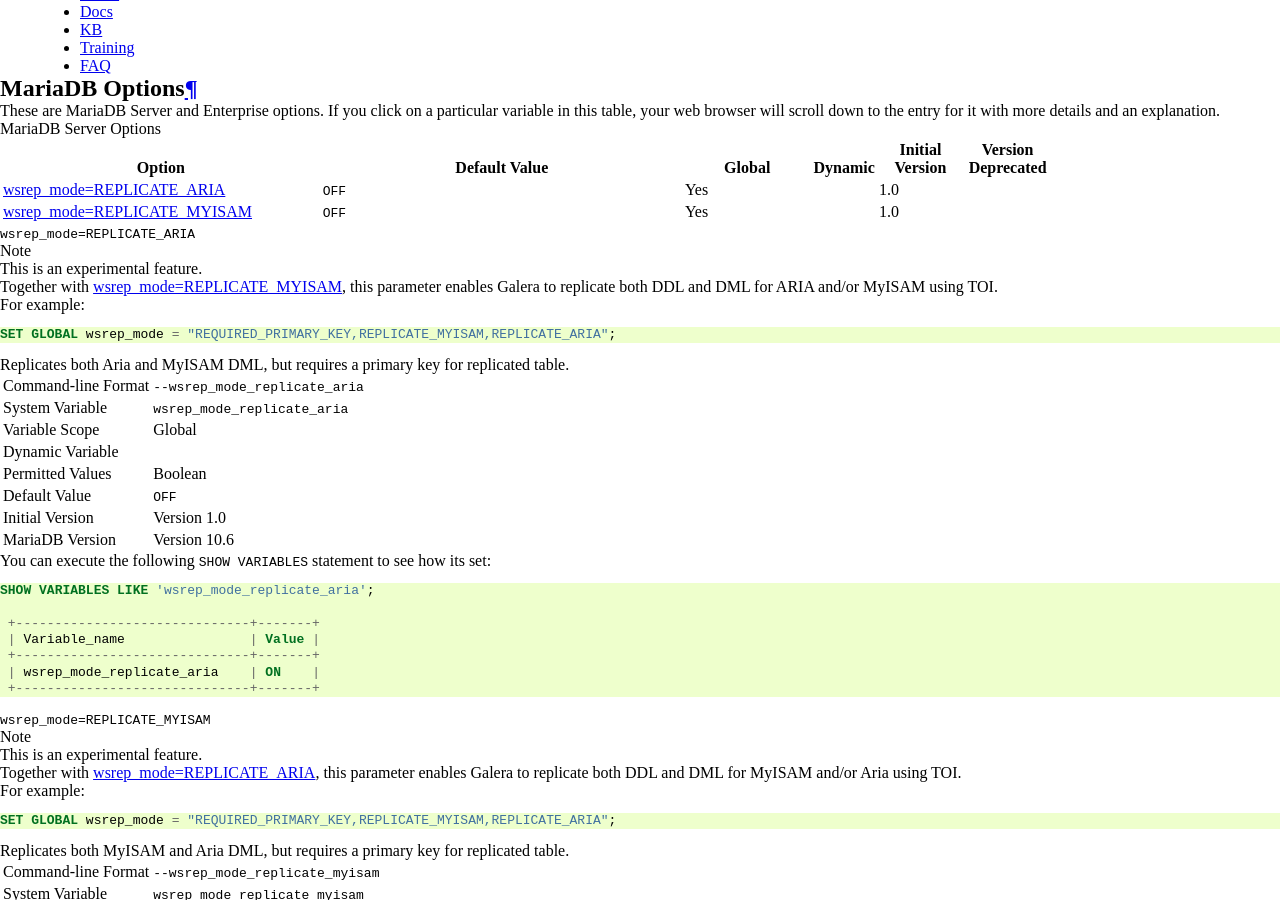
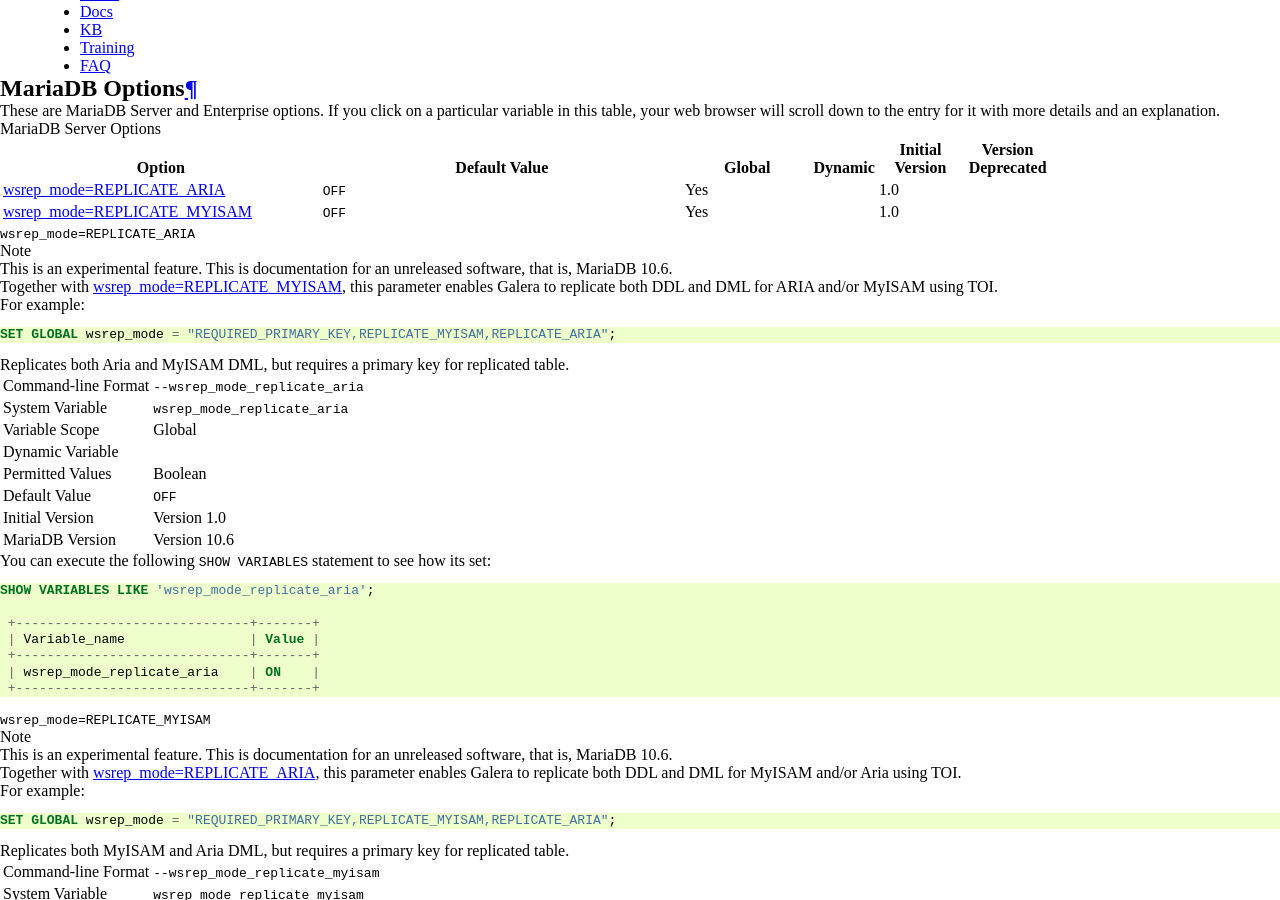
Before and after one commit to codership/documentation, a Sphinx documentation site: the page built from galeracluster/source/documentation/mariadb-options.rst, in a window 1280 px wide and 900 px high, scrolled down 303 px. Built offline with Sphinx 7.4.7, drawn with Linux system fonts in a browser that asks for light colours; comment, search, counter and statistics services are not loaded.

Commit message:
Added notes on unpublished software.

```diff
--- a/galeracluster/source/documentation/mariadb-options.rst
+++ b/galeracluster/source/documentation/mariadb-options.rst
@@ -81,7 +81,7 @@ These are MariaDB Server and Enterprise options. If you click on a particular va
 .. index::
    pair: Parameters; wsrep_mode=REPLICATE_ARIA
 
-.. note:: This is an experimental feature.
+.. note:: This is an experimental feature. This is documentation for an unreleased software, that is, MariaDB 10.6.
 
 Together with :ref:`wsrep_mode=REPLICATE_MYISAM <wsrep_mode_replicate_myisam>`, this parameter enables Galera to replicate both DDL and DML for ARIA and/or MyISAM using TOI.
 
@@ -125,7 +125,7 @@ You can execute the following ``SHOW VARIABLES`` statement to see how its set:
 .. index::
    pair: Parameters; wsrep_mode=REPLICATE_MYISAM
 
-.. note:: This is an experimental feature.
+.. note:: This is an experimental feature. This is documentation for an unreleased software, that is, MariaDB 10.6.
 
 Together with :ref:`wsrep_mode=REPLICATE_ARIA <wsrep_mode_replicate_aria>`, this parameter enables Galera to replicate both DDL and DML for MyISAM and/or Aria using TOI.
 
```
